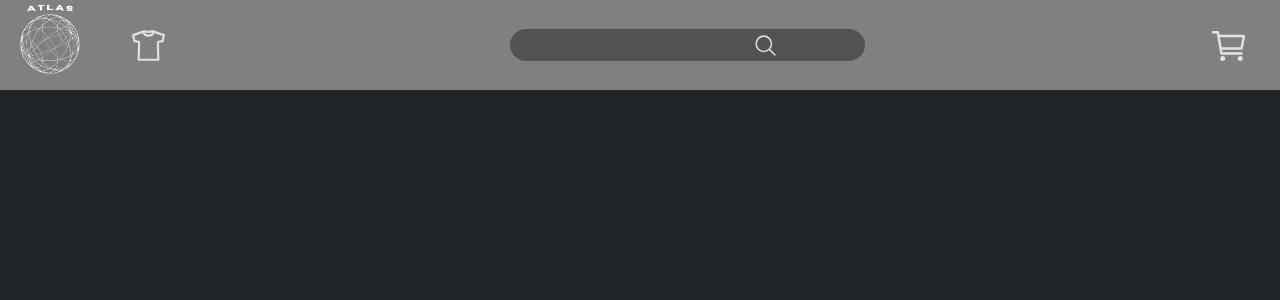
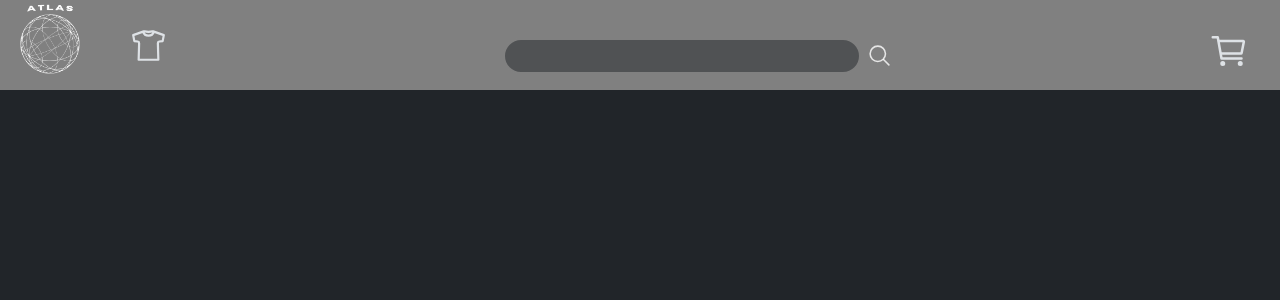
Before and after one commit to dlsr00t/site-de-roupas-v1, a React (Vite) app: page / in a window 1280 px wide. Shown: the top 300 px of the page. Built offline with nearby package versions, Linux system fonts and the light colour scheme.

Commit message:
teste3 de funcionalidade em outras telas

```diff
--- a/src/pages/Home/Home.css
+++ b/src/pages/Home/Home.css
@@ -46,17 +46,17 @@
 }
 
 #item3{
-    display:inline-flex;
     float:right;
     text-decoration:none;
     color:inherit;
     cursor:pointer;
     border:1px solid transparent;
     border-radius:20px;
+    font-size:40px;
     padding:10px;
-    font-size:40px;
     margin-top:15px;
     margin-right:20px;
+    bottom:60%;
     transition:.7s;
 }
 
@@ -77,13 +77,11 @@ button:hover{
 
 
 #campo-de-pesquisa{
-    position: absolute;
     margin-left:25.5%;
     border-radius:20px;
     outline:none;
     border:2px solid gray;
     background-color:rgba(33,37,41,0.5);
-    position:absolute;
     top:30%;
     /*
     padding-left:15px;
@@ -103,10 +101,14 @@ button:hover{
 }
 
 #icone{
-    position:fixed;
+
+    /*
     left:58.8%;
     top:4.1%;
+    */
+    position:absolute;
     font-size:25px;
+    transform: translateY(-80%);
     color: rgba(255,255,255,0.8);
 }
 
--- a/src/pages/Home/Home.jsx
+++ b/src/pages/Home/Home.jsx
@@ -42,8 +42,11 @@ function Home(){
                 {/*<Link className="nav-item" id="item1"><ion-icon name="home-outline"></ion-icon></Link>*/}
                 <Link id="item1"><img id="logoDoSite" src={Logo}></img></Link>
                 <Link className="nav-item" id="item2" to="/produtos"><ion-icon name="shirt-outline"></ion-icon></Link>
+                {/*<div className="area-de-pesquisa">*/}
                 <input type="text" id="campo-de-pesquisa" onClick={pesquisar}/>
                 <button id="btn"><ion-icon id='icone' name="search-outline"></ion-icon></button>
+                {/*</div>*/}
+
                 <Link id="item3"><ion-icon name="cart-outline"></ion-icon></Link>
             </div>
 
```
